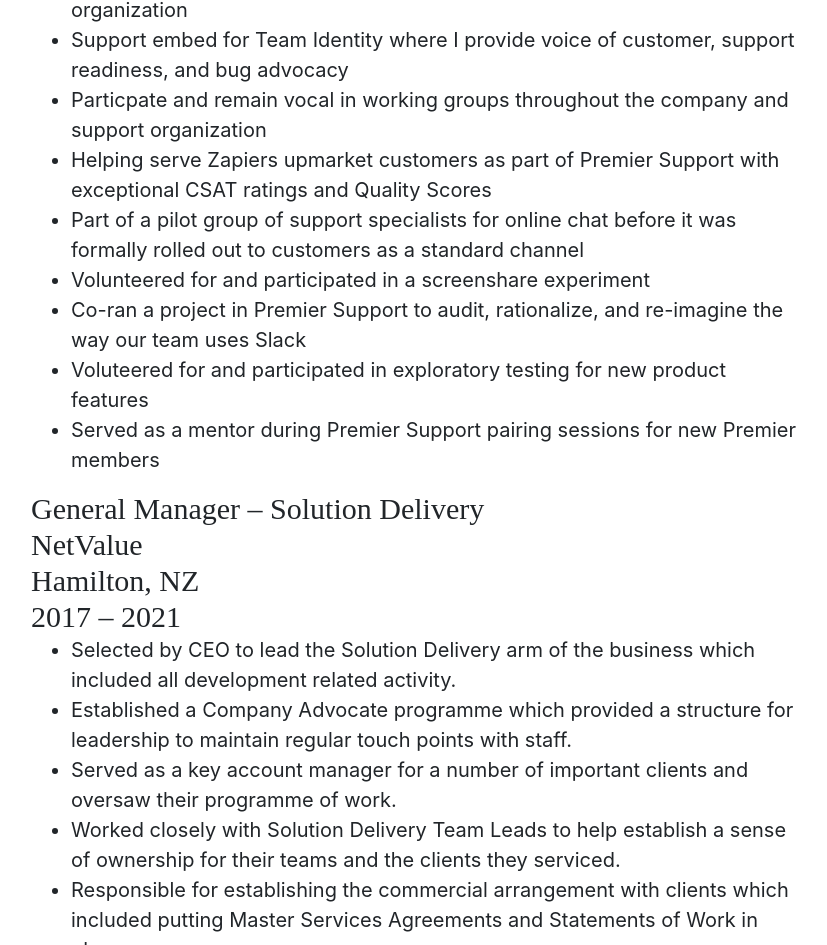
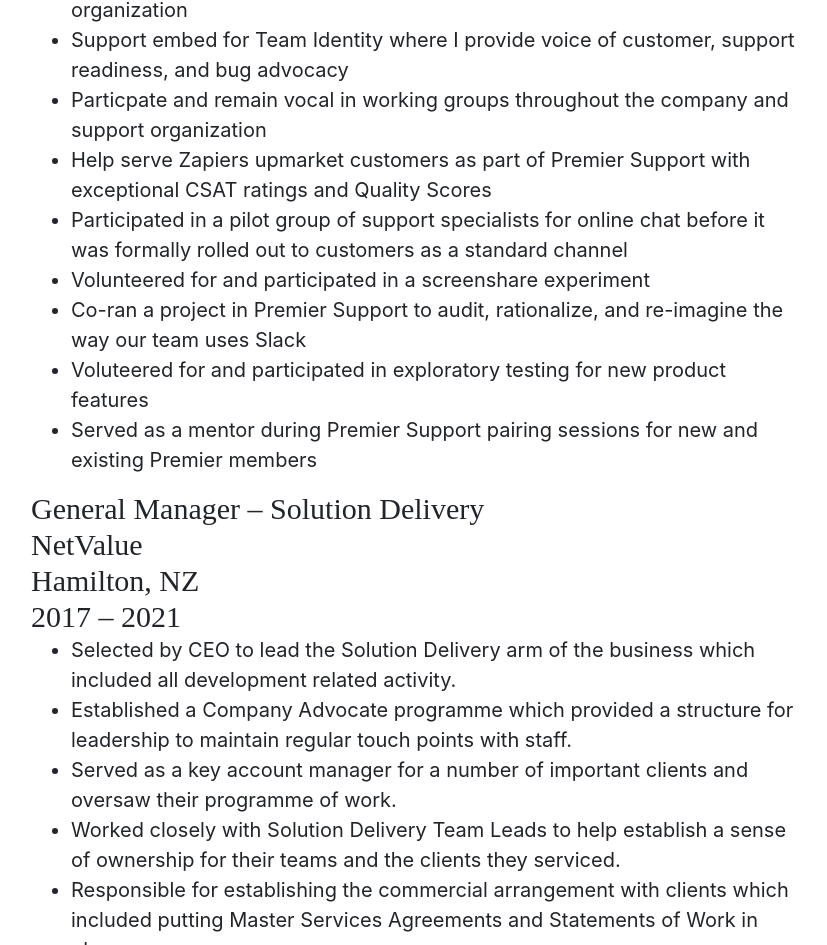
Before and after one commit to schmidtted/cv, a plain HTML site: page index.html in a window 1280 px wide. Shown: the part 1872-2817 px from the top of the page, without its empty margins (225-1052 px from the left). Drawn offline with nearby package versions, Linux system fonts and the light colour scheme; a web font is replaced by a local one.

Commit message:
minor tweaks to language and tense

```diff
--- a/index.html
+++ b/index.html
@@ -106,13 +106,12 @@
 			<li>Received Support Award for being a change agent throughout the organization</li>
 			<li>Support embed for Team Identity where I provide voice of customer, support readiness, and bug advocacy</li>
 			<li>Particpate and remain vocal in working groups throughout the company and support organization</li>
-			<li>Helping serve Zapiers upmarket customers as part of Premier Support with exceptional CSAT ratings and Quality Scores</li>
-			<li>Part of a pilot group of support specialists for online chat before it was formally rolled out to customers as a standard channel</li>
+			<li>Help serve Zapiers upmarket customers as part of Premier Support with exceptional CSAT ratings and Quality Scores</li>
+			<li>Participated in a pilot group of support specialists for online chat before it was formally rolled out to customers as a standard channel</li>
 			<li>Volunteered for and participated in a screenshare experiment</li>
 			<li>Co-ran a project in Premier Support to audit, rationalize, and re-imagine the way our team uses Slack</li>
 			<li>Voluteered for and participated in exploratory testing for new product features</li>
-			<li>Served as a mentor during Premier Support pairing sessions for new Premier members</li>
-
+			<li>Served as a mentor during Premier Support pairing sessions for new and existing Premier members</li>
 		</ul>
 		<h3>General Manager &#8211; Solution Delivery<br />
 			NetValue<br />
```
